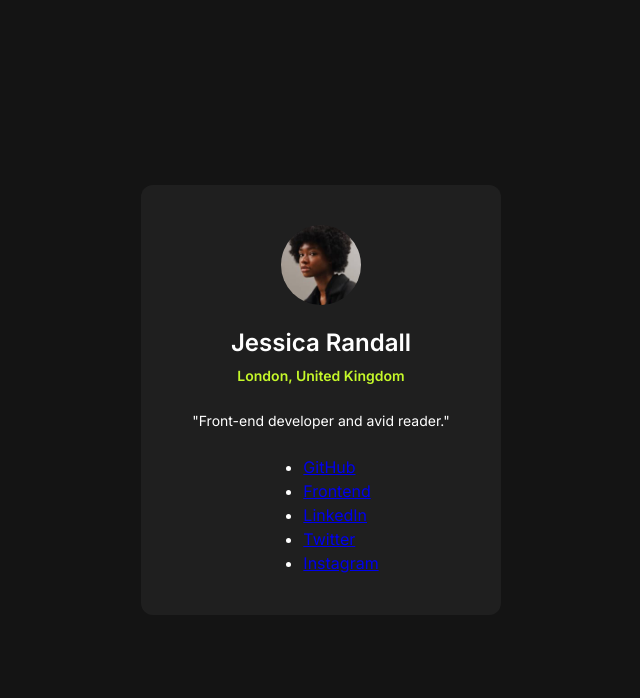
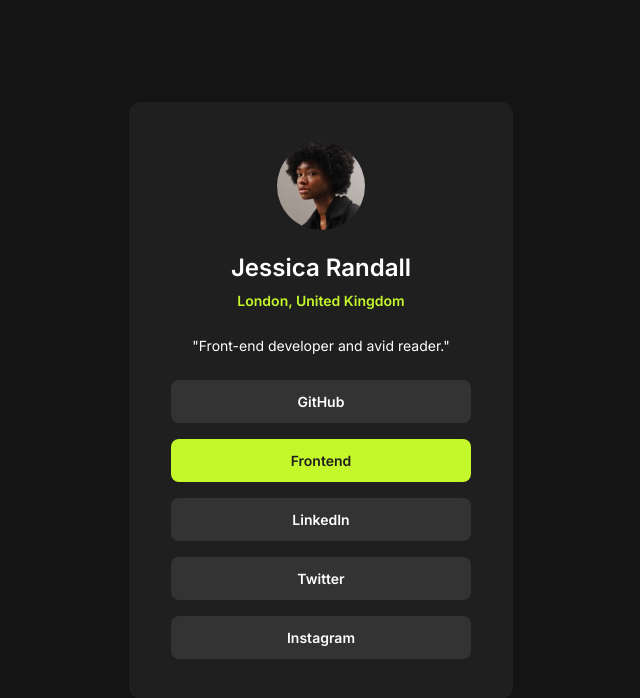
Before and after one commit to cedric-91/social-links-profile-main, a plain HTML site: page index.html in a window 1280 px wide. Both pictures are taken after a click on the link "Frontend". Shown: the whole page, without its empty margins (319-959 px from the left). Drawn offline with Linux system fonts and the light colour scheme.

Commit message:
refactor(styles): added new variables, styles link items

```diff
--- a/assets/css/styles.css
+++ b/assets/css/styles.css
@@ -37,6 +37,12 @@
 	--sp-md: 1rem; /* 16px */
 	--sp-md-l: 1.25rem; /* 20px */
 	--sp-lg: 1.5rem; /* 24px */
+	--sp-xl: 2.5rem; /* 32px */
+	--sp-xxl: 3rem; /* 48px */
+
+	/* 7. Define container width */
+	--w-mobile: 20rem; /* 320px */
+	--w-desktop: 24rem; /* 768px */
 }
 
 /* Josh Comeau CSS Reset */
@@ -122,23 +128,26 @@ body {
 	place-items: center;
 	color: var(--clr-white);
 	background-color: var(--clr-grey-900);
+	-moz-osx-font-smoothing: grayscale;
+	-webkit-font-smoothing: antialiased;
 }
 article {
 	display: grid;
 	place-items: center;
-	width: min(100%, calc(383px - 23px));
+	width: clamp(var(--w-mobile), 70vw, var(--w-desktop));
 	background-color: var(--clr-grey-800);
 	min-height: max-content;
 	border-radius: var(--br-radius-sm);
-	padding-block: 2.5rem;
-	padding-inline: 2.6rem;
+	padding-block: clamp(var(--sp-lg), 2vw + 1rem, var(--sp-xl));
+	padding-inline: clamp(var(--sp-lg), 2vw + 1rem, var(--sp-xl) + 0.1rem);
 	gap: var(--sp-lg);
 }
 img {
+	aspect-ratio: 1 / 1;
 	object-fit: cover;
 	font-style: italic;
-	width: 80px;
-	height: 80px;
+	width: 88px;
+	height: 88px;
 	border-radius: var(--br-radius-lg);
 }
 .profile,
@@ -171,19 +180,28 @@ img {
 	font-size: var(--fs-xs);
 	width: 100%;
 }
-.social-links {
+.socials__nav {
+	width: 100%;
+}
+.social-lists {
 	--default-h: 43px;
 
+	list-style: none;
 	display: grid;
-	list-style: none;
 	margin: 0;
 	padding: 0;
 	width: 100%;
 	gap: var(--sp-md);
 }
-.social-links__item {
-	--t-speed: 0.5s;
+.social-lists__item {
+	display: block;
+}
+.social-lists__item__link {
+	--t-speed: 600ms;
 
+	display: block;
+	text-decoration: none;
+	color: var(--clr-white);
 	text-align: center;
 	background-color: var(--clr-grey-700);
 	min-height: var(--default-h);
@@ -191,15 +209,13 @@ img {
 	border-radius: var(--br-radius-xs);
 	font-size: var(--fs-xs);
 	font-weight: var(--fw-medium);
-	transition: background-color var(--t-speed) linear,
-		color var(--t-speed) cubic-bezier(0.77, 0, 0.18, 1);
-	border: 0;
-	color: var(--clr-white);
-	outline: none;
-	appearance: none;
+	transition: background-color var(--t-speed) ease, color var(--t-speed) ease;
 }
-.social-links__item:where(:hover, :focus) {
+.social-lists__item__link:where(:hover, :focus) {
 	background-color: var(--clr-primary);
 	color: var(--clr-grey-800);
-	cursor: pointer;
 }
+.social-lists__item__link:focus-visible {
+	outline: 2px solid var(--clr-primary);
+	outline-offset: 2px;
+}
```
